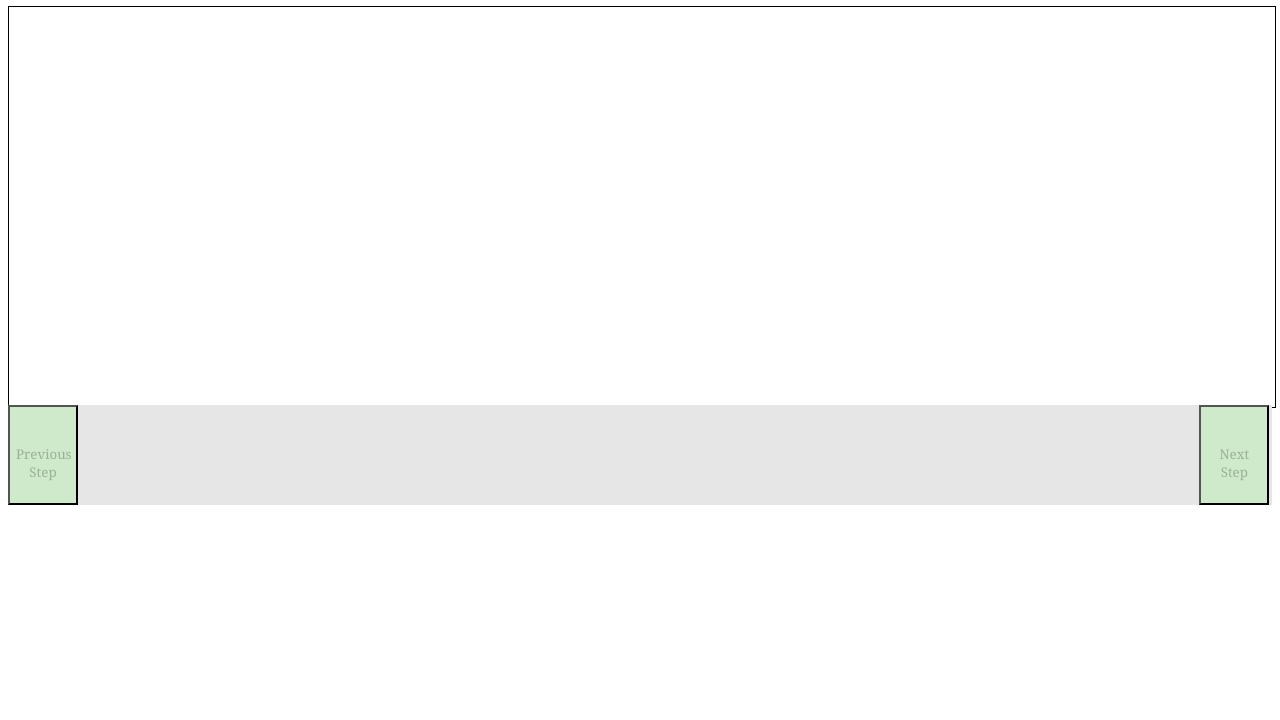
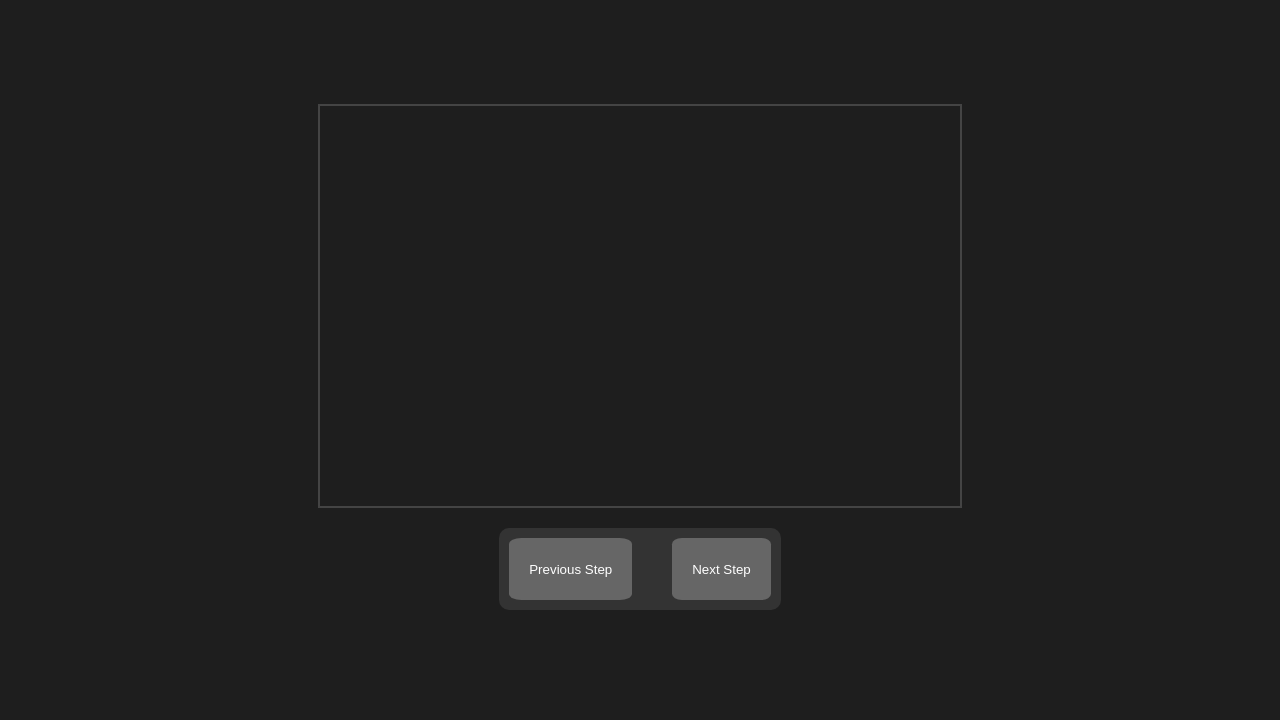
Before and after one commit to Neo-Panther/Convex-Hull-Visualizer, a plain HTML site: page index.html in a window 1280 px wide. Shown: the part 80-800 px from the top of the page. Drawn offline with Linux system fonts and the light colour scheme.

Commit message:
Minimal formatting

```diff
--- a/index.html
+++ b/index.html
@@ -1,17 +1,21 @@
 <!DOCTYPE html>
-<html>
+<html lang="en">
   <head>
+    <meta charset="UTF-8" />
+    <meta name="viewport" content="width=device-width, initial-scale=1.0" />
     <title>Jarvis March Algorithm</title>
     <link rel="stylesheet" href="./style.css" />
   </head>
   <body>
-    <h1>Jarvis March Algorithm</h1>
+    <header>
+      <h1>Jarvis March Algorithm</h1>
+    </header>
 
     <div class="main">
       <div class="svg-container"></div>
 
       <div class="guide-container">
-        <button id="prev-button" class="prev-button disabled">
+        <button id="prev-button">
           <p>Previous Step</p>
         </button>
 
@@ -19,11 +23,12 @@
           <p id="instruction"></p>
         </div>
 
-        <button id="next-button" class="next-button disabled">
-          <p>Next<br />Step</p>
+        <button id="next-button">
+          <p>Next Step</p>
         </button>
       </div>
     </div>
+
     <script src="./main.js"></script>
   </body>
 </html>
--- a/main.js
+++ b/main.js
@@ -12,6 +12,9 @@ svg.setAttribute("height", "100%");
 let clickKara = 0;
 let svgClickListener = null; // Variable to store the click listener
 
+// JavaScript code
+
+// Add a point to the SVG
 function addPointToSvg(event) {
   const x = event.clientX,
     y = event.clientY;
@@ -74,8 +77,9 @@ document.getElementById("next-button").addEventListener("click", function () {
       line.setAttribute("y1", leftmost.y);
       line.setAttribute("x2", points[i].x);
       line.setAttribute("y2", points[i].y);
-      line.setAttribute("stroke", "red");
-      line.setAttribute("stroke-dasharray", "5,5");
+      line.setAttribute("stroke", "teal");
+      line.setAttribute("stroke-dasharray", "10,10");
+      line.setAttribute("class", "line"); // Add class for animation
       svg.appendChild(line);
     }
     currentStep = "addLines";
@@ -111,7 +115,9 @@ document.getElementById("next-button").addEventListener("click", function () {
       line.setAttribute("y1", convexHull[convexHull.length - 2].y);
       line.setAttribute("x2", convexHull[convexHull.length - 1].x);
       line.setAttribute("y2", convexHull[convexHull.length - 1].y);
-      line.setAttribute("stroke", "blue");
+      line.setAttribute("stroke", "red");
+      line.setAttribute("stroke-width", "2.5");
+      line.setAttribute("class", "line"); // Add class for animation
       svg.appendChild(line);
     }
     currentStep = "drawLines";
--- a/style.css
+++ b/style.css
@@ -1,58 +1,111 @@
-* {
-  font-family: Georgia, "Times New Roman", Times, serif;
+/* CSS code */
+body {
+  background-color: #1e1e1e;
+  color: #fff;
+  font-family: Arial, sans-serif;
+  margin: 0;
+  padding: 0;
+}
+
+header {
+  background-color: #333;
+  padding: 20px;
+  text-align: center;
+}
+
+h1 {
+  margin: 0;
+}
+
+.main {
+  display: flex;
+  justify-content: center;
+  align-items: center;
+  flex-direction: column; /* Added to stack elements vertically */
+  height: calc(100vh - 80px); /* Adjust based on your header height */
 }
 
 .svg-container {
-  width: calc(100%);
+  width: 50%;
   height: 400px;
-  padding: 0 1px 0 1px;
-  border: 1px #000000 solid;
-  background-color: #fff;
+  border: 2px solid #444;
+  margin-bottom: 20px;
+
+ /* Added to create space between SVG and buttons */
 }
+
+.guide-container {
+  display: flex;
+  justify-content: space-between;
+  align-items: center;
+  background-color: #333;
+  padding: 10px;
+  border-radius: 10px;
+}
+
+#prev-button,
+#next-button {
+  background-color: #666;
+  border: none;
+  color: #fff;
+  padding: 10px 20px;
+  cursor: pointer;
+  transition: background-color 0.3s;
+  border-radius: 10%;
+}
+
+#next-button:hover {
+  background-color: rgb(3, 179, 3);
+}
+#prev-button:hover {
+  background-color: rgb(224, 9, 9);
+}
+.text-container {
+  flex-grow: 1;
+  text-align: center;
+  padding: 0 20px; /* Added padding to create space between buttons and instructions */
+}
+
+#instruction {
+  margin: 0;
+}
+
+/* CSS code */
+/* CSS code */
+.hull-point {
+  fill: red; /* Change the color to your desired color */
+  stroke: none;
+}
+@keyframes drawLine {
+  from {
+    stroke-dashoffset: 1000; /* Length of the dashed line */
+  }
+  to {
+    stroke-dashoffset: 0;
+  }
+}
+
+@keyframes scalePoint {
+  from {
+    transform: scale(0);
+  }
+  to {
+    transform: scale(1);
+  }
+}
+
 .dot {
-  fill: black;
+  fill: white;
   stroke: none;
   r: 5;
 }
-.guide-container {
-  height: 100px;
-  background-color: #e6e6e6;
-  margin-top: -3px;
-  font-size: 14px;
+
+/* Add animation for lines */
+.line {
+  animation: drawLine 0.3s ease-in-out;
 }
 
-.prev-button,
-.next-button {
-  width: 70px;
-  vertical-align: top;
-  height: 100%;
-  background-color: #9ee393;
-  display: inline-block;
-  color: rgb(0, 0, 0);
-
-  transition: all 0.5s ease;
+/* Add animation for points */
+.dot {
+  animation: scalePoint 0.5s ease forwards;
 }
-
-.prev-button p,
-.next-button p {
-  text-align: center;
-  margin-top: 30px;
-}
-
-.prev-button.disabled,
-.next-button.disabled {
-  background-color: #cfeacb;
-  color: rgba(0, 0, 0, 0.25);
-}
-
-.text-container {
-  width: calc(100% - 150px);
-  height: 100%;
-  overflow-y: overlay;
-  display: inline-block;
-}
-
-#instruction {
-  padding: 5px 15px 5px 15px;
-  text-align: center;
-}
```
